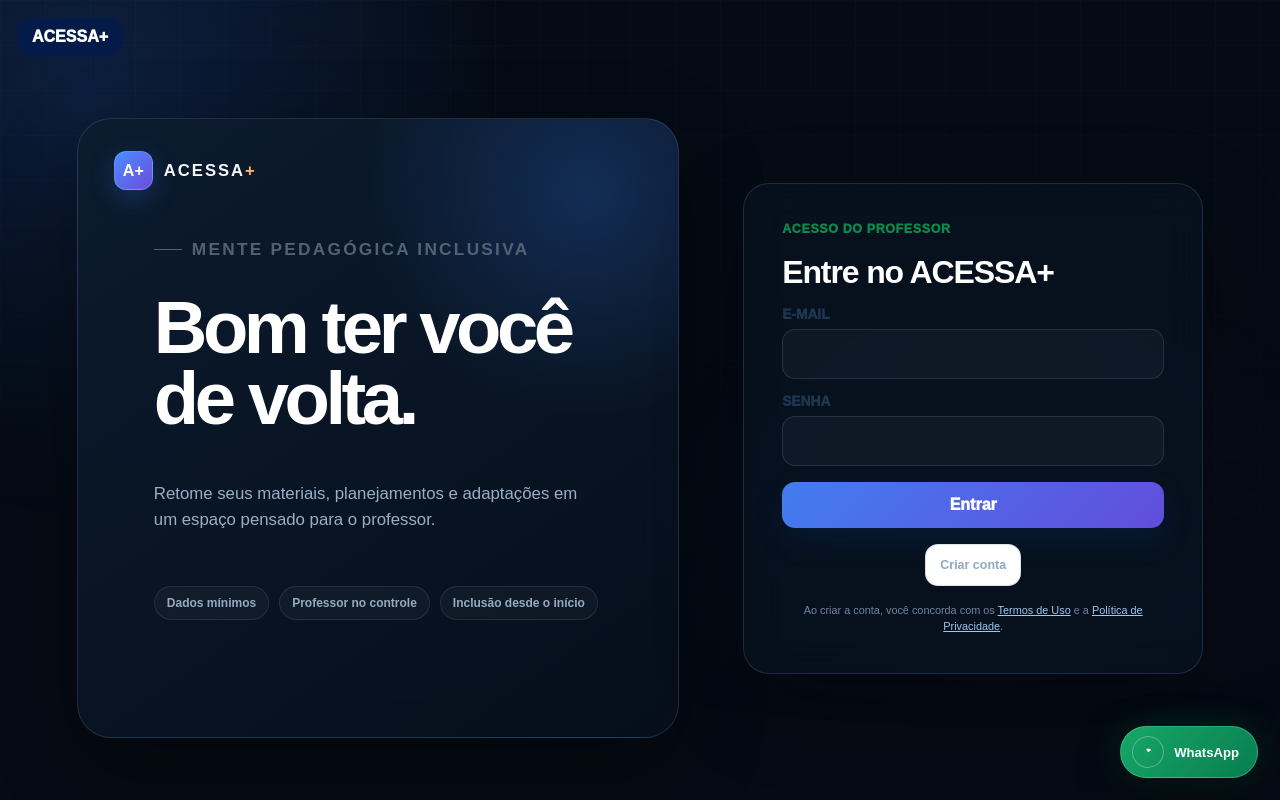
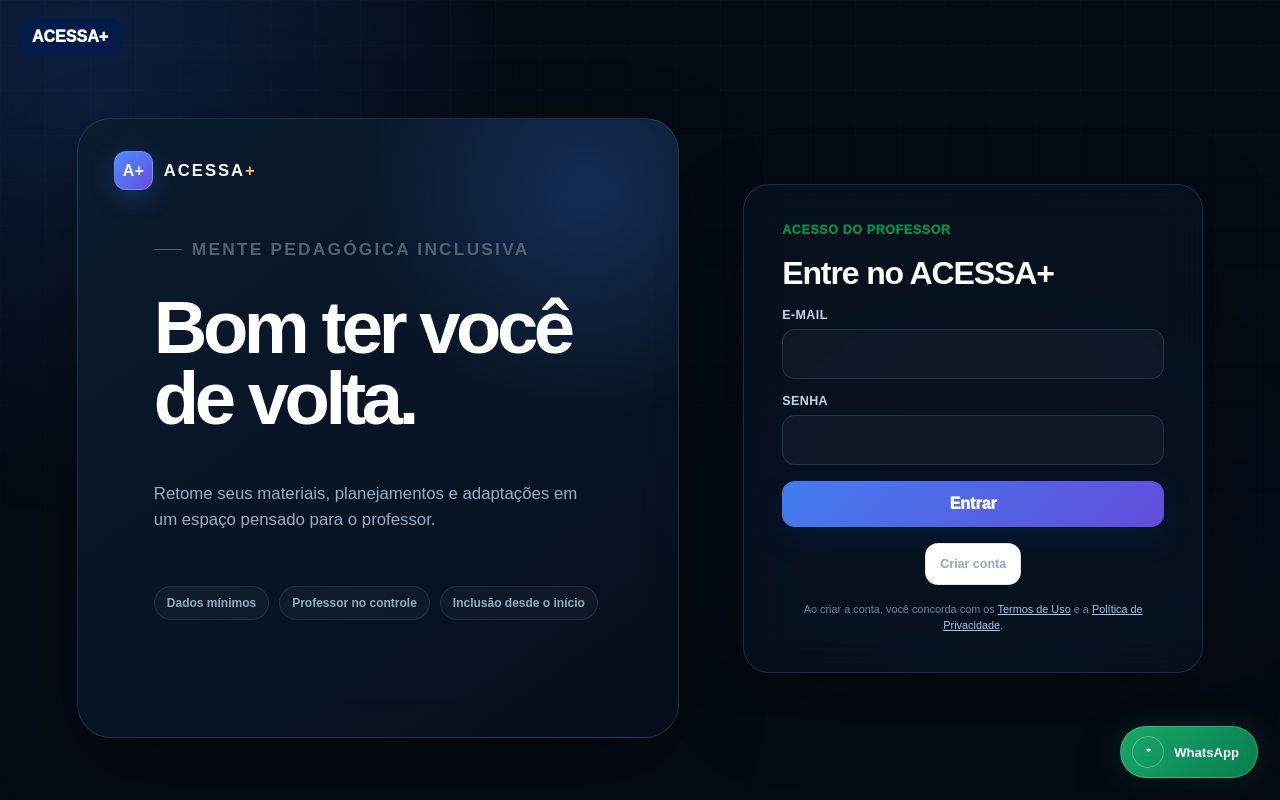
Before and after one commit to mozahintervieira/acessamais, a Next.js app in the folder apps/web/: page /login in a window 1280 px wide. Built offline with nearby package versions, Linux system fonts and the light colour scheme.

Commit message:
fix: aumenta contraste dos rótulos do cadastro

```diff
--- a/apps/web/src/app/experience.css
+++ b/apps/web/src/app/experience.css
@@ -2198,6 +2198,12 @@ body:has(.studioShell) .whatsappContact {
   font-size: 0.78rem;
   font-weight: 700;
 }
+.authExperience .field > span {
+  color: #c8d7e8;
+  font-size: 0.78rem;
+  font-weight: 800;
+  letter-spacing: 0.035em;
+}
 .authExperience .field input {
   min-height: 50px;
   border: 1px solid rgba(140, 179, 219, 0.17);
```
